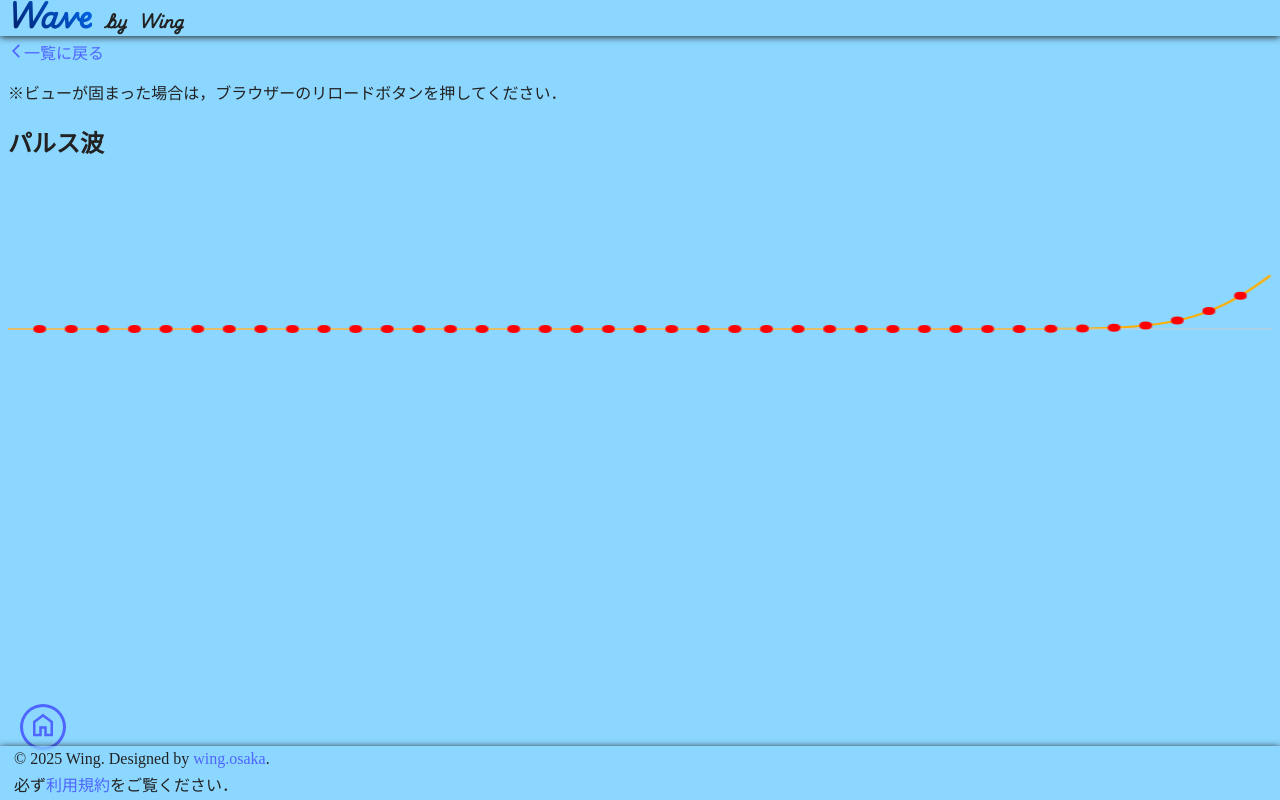
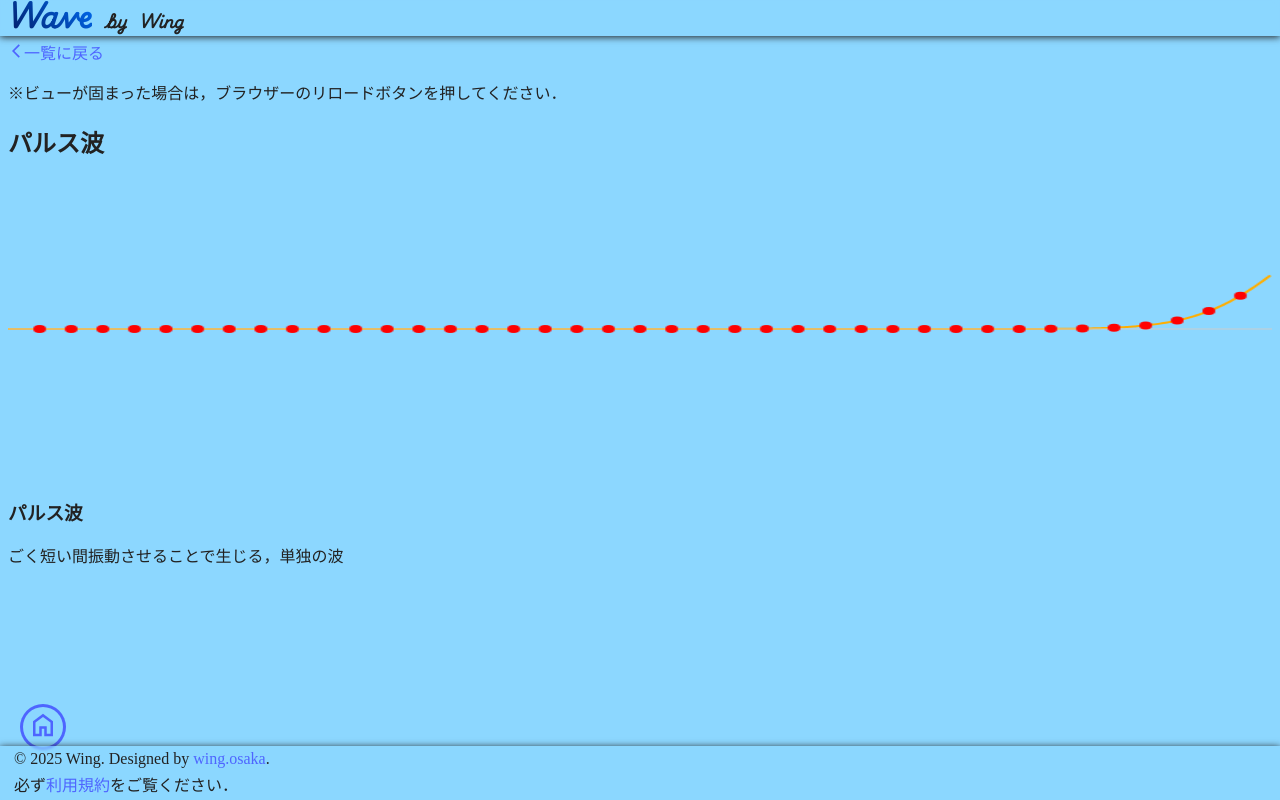
Before and after one commit to te-wing/wave.graphics, a Next.js app: page /wavelayout/pulse in a window 1280 px wide. Built offline with nearby package versions, Linux system fonts and the light colour scheme; a web font is replaced by a local one.

Commit message:
かたまった

```diff
--- a/src/app/wavelayout/pulse/page.tsx
+++ b/src/app/wavelayout/pulse/page.tsx
@@ -11,6 +11,10 @@ export default function パルス波() {
     <>
       <h2>パルス波</h2>
       <PulseWaveCanvas />
+      <section>
+        <h3>パルス波</h3>
+        <p>ごく短い間振動させることで生じる，単独の波</p>
+      </section>
     </>
   )
 }
```
